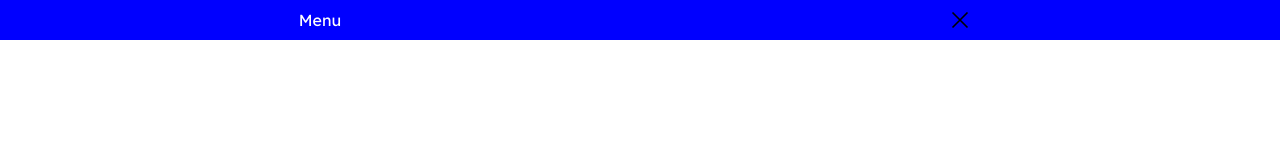
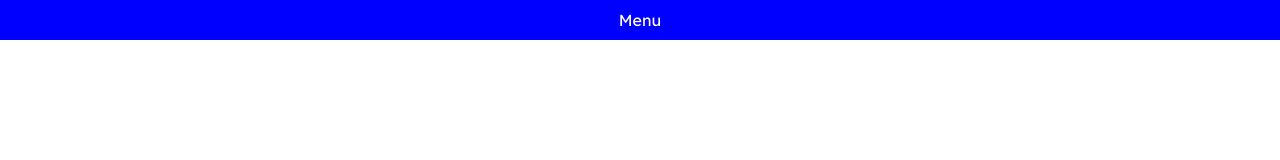
Before and after one commit to 2023-cda-alt-devops-p3/catalog-az, a React (Create React App) app: page / in a window 1280 px wide. Shown: the top 160 px of the page. Built offline with nearby package versions, Linux system fonts and the light colour scheme.

Commit message:
fix: menu

```diff
--- a/src/components/menu/Menu.jsx
+++ b/src/components/menu/Menu.jsx
@@ -1,16 +1,10 @@
-import React, { useEffect, useState } from 'react';
+import React from 'react';
 import './Menu.css';
 import { NavLink } from 'react-router-dom';
-import { GrClose } from 'react-icons/gr';
-import { useNavigate } from 'react-router-dom';
 
 
 const Menu = () => {
- const navigate = useNavigate();
- const [close, setClose] = useState(false);
- useEffect(() => {
-    navigate("/")
- }, [close]);
+
 
 
  const closeMenu = (e) => {
@@ -24,7 +18,7 @@ const Menu = () => {
         <div className='conteneur-nav'>
             <div className='flex'>
                 <label htmlFor="menu" id='title-menu' onClick={closeMenu}>Menu</label>
-                <GrClose  className="icon-menu" size={30} onClick={() => {setClose(true); navigate("/")}}/>
+
             </div>
 
             <input type="checkbox" name="menu" id="menu" role='button' />
```
